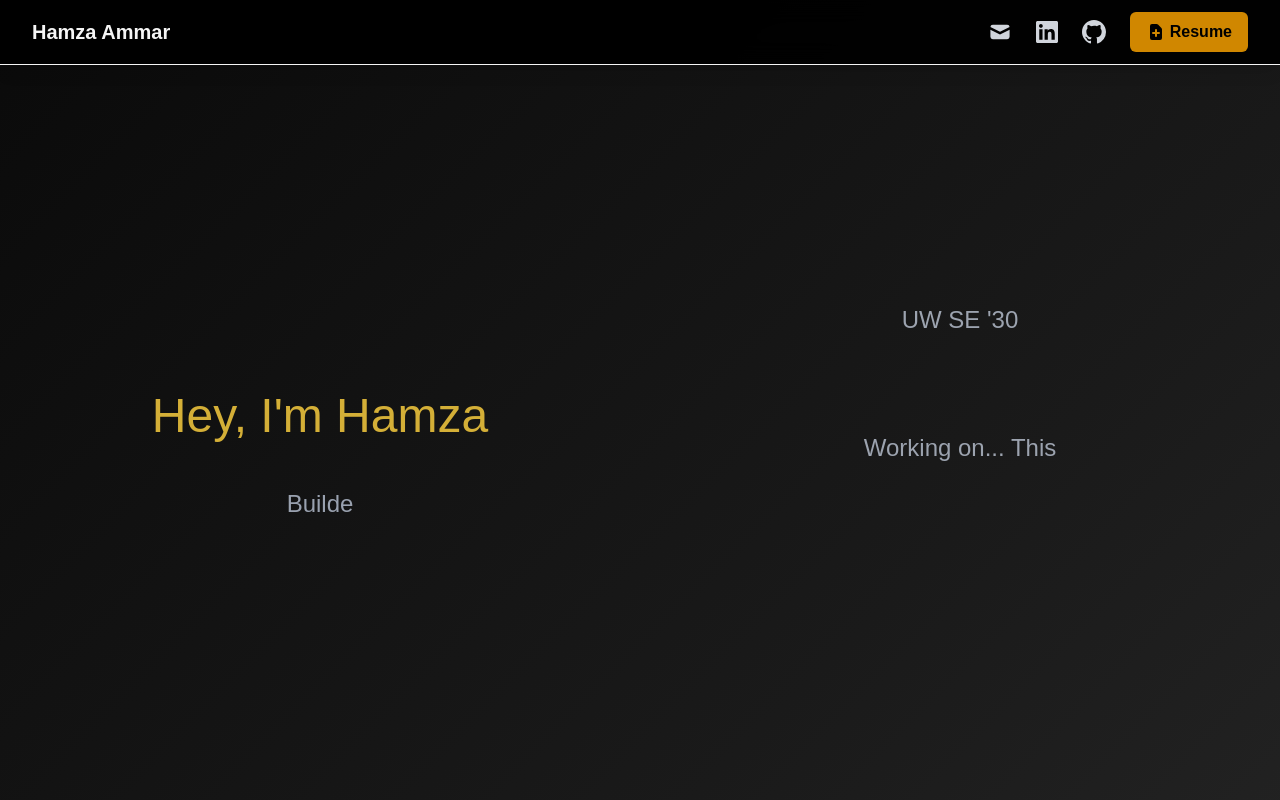
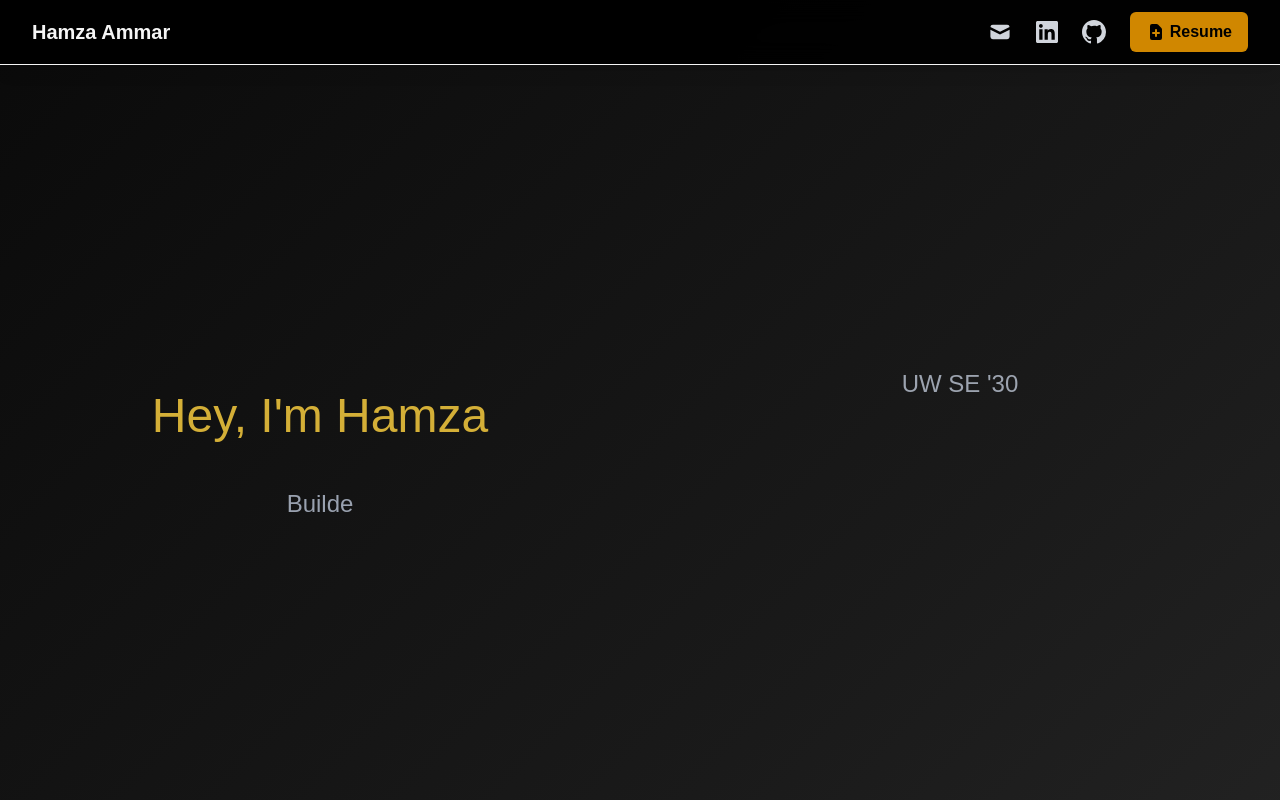
Before and after one commit to hamzakammar/hamzakammar, a Next.js app: page / in a window 1280 px wide. Shown: the top 800 px of the page. Built offline with nearby package versions, Linux system fonts and the light colour scheme.

Commit message:
Removed "Working On" section

```diff
--- a/src/app/workingOn.tsx
+++ b/src/app/workingOn.tsx
@@ -39,13 +39,13 @@ export default function WorkingOn({ trigger = false }: WorkingOnProps) {
           )}
         </div>
       </div>
-
+{/*
       <div className="text-center mb-8">
         <div className="h-24 flex items-center justify-center">
           {currentAnimation >= 2 && (
             <TypeAnimation
               sequence={[
-                "Working on... This website",
+                "Working on... ",
                 1000,
                 () => setCurrentAnimation(3)
               ]}
@@ -56,7 +56,7 @@ export default function WorkingOn({ trigger = false }: WorkingOnProps) {
             />
           )}
         </div>
-      </div>
+      </div> */}
 
       <div className="text-center mb-8">
         <div className="h-24 flex items-center justify-center">
```
Also changed, not shown: 1 other file (tests, documents, lock files or other folders).
